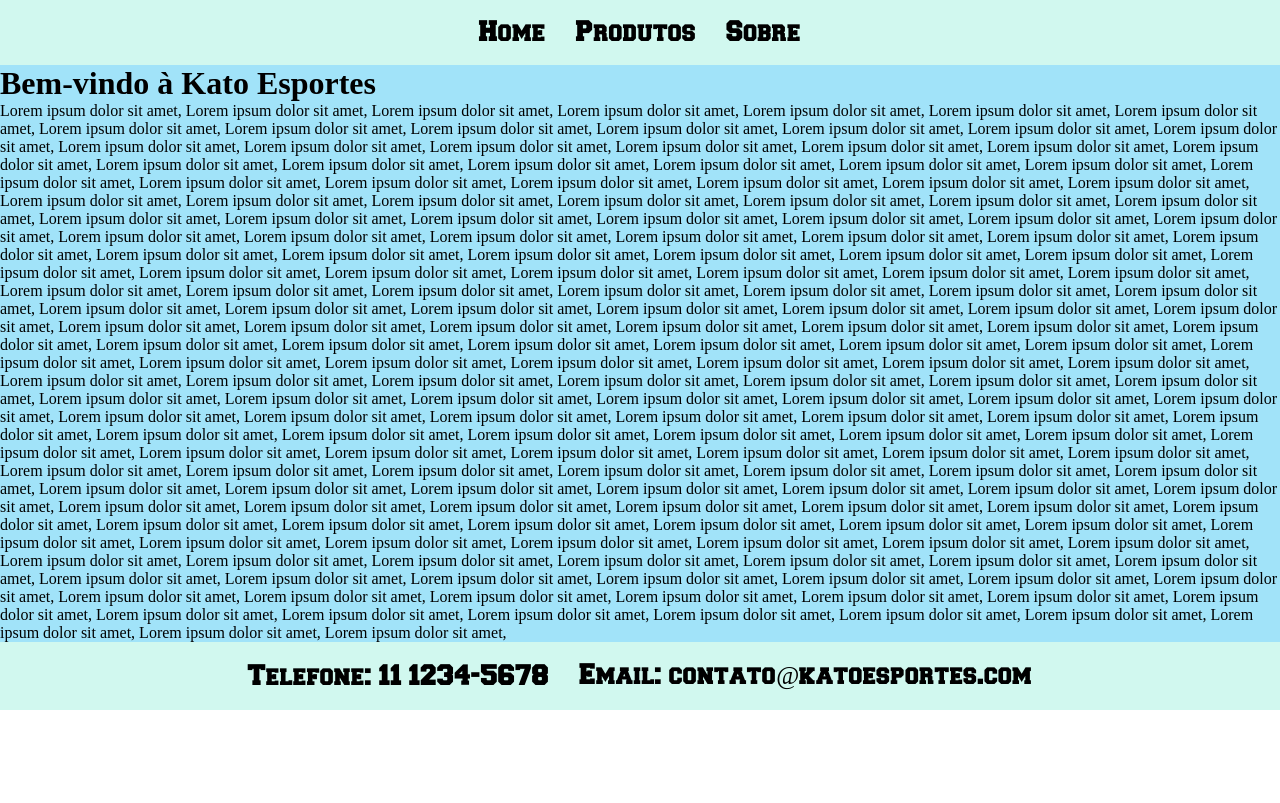
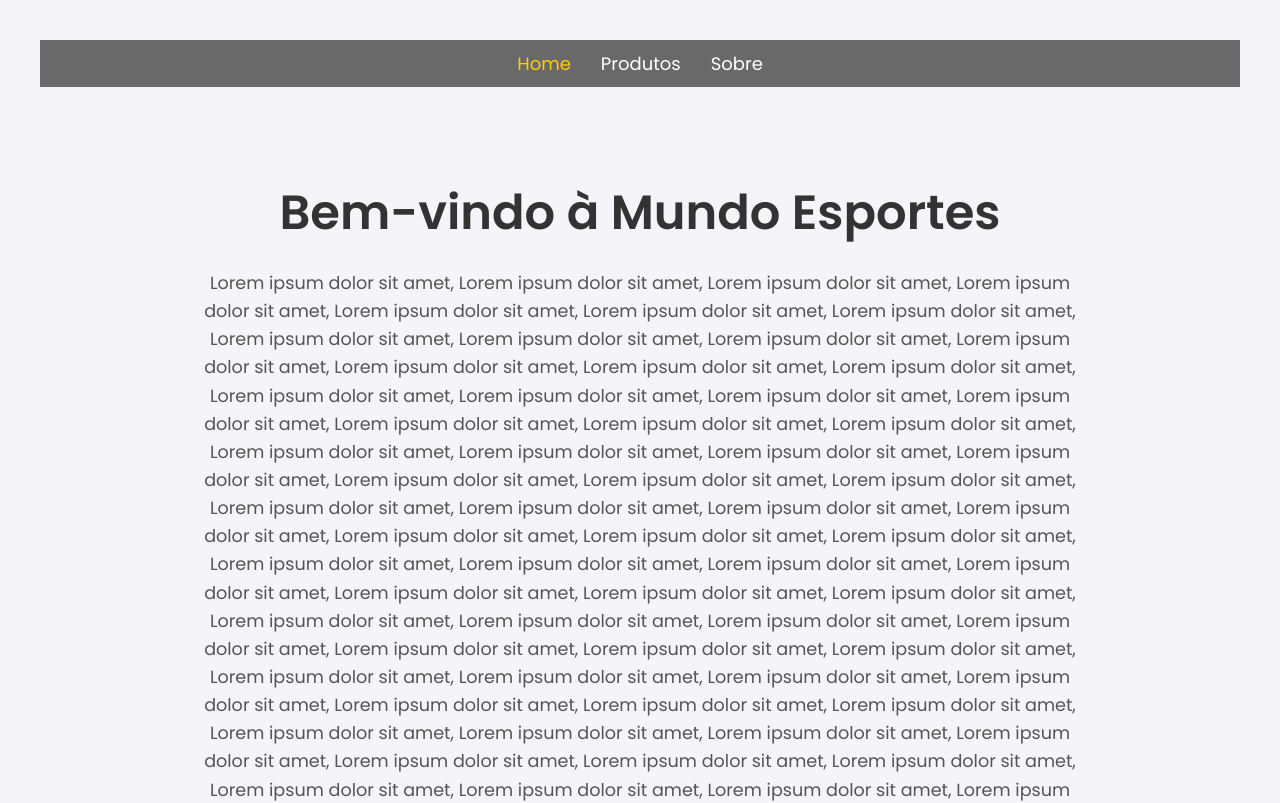
Before and after one commit to GrupoMoskitto/CP4-WebDev-1ESPA2025, a React (Vite) app: page / in a window 1280 px wide. Shown: the top 803 px of the page. Built offline with nearby package versions, Linux system fonts and the light colour scheme.

Commit message:
Ajustando o CSS para melhor aparência]

```diff
--- a/src/components/Footer.jsx
+++ b/src/components/Footer.jsx
@@ -1,11 +1,10 @@
 import "../css/Footer.css"
-
 
 function Footer() {
     return (
       <footer>
         <p>Telefone: 11 1234-5678</p>
-        <p>Email: contato@katoesportes.com</p>
+        <p>Email: contato@mundoesportes.com</p>
       </footer>
     );
   }
--- a/src/components/Home.jsx
+++ b/src/components/Home.jsx
@@ -3,7 +3,7 @@ import "../css/Home.css"
 function Home() {
     return (
       <div>
-        <h1>Bem-vindo à Kato Esportes</h1>
+        <h1>Bem-vindo à Mundo Esportes</h1>
         <p>{"Lorem ipsum dolor sit amet, ".repeat(200)}</p>
       </div>
     );
--- a/src/components/Produtos.jsx
+++ b/src/components/Produtos.jsx
@@ -5,19 +5,19 @@ function Produtos() {
       <div>
         <h1>Produtos</h1>
         <div>
-          <img src="https://via.placeholder.com/150" alt="Produto 1" />
+          <img src="https://picsum.photos/150?random=1" alt="Produto 1" />
           <p>Produto 1</p>
         </div>
         <div>
-          <img src="https://via.placeholder.com/150" alt="Produto 2" />
+          <img src="https://picsum.photos/150/?random=2" alt="Produto 2" />
           <p>Produto 2</p>
         </div>
         <div>
-          <img src="https://via.placeholder.com/150" alt="Produto 3" />
+          <img src="https://picsum.photos/150/?random=3" alt="Produto 3" />
           <p>Produto 3</p>
         </div>
         <div>
-          <img src="https://via.placeholder.com/150" alt="Produto 4" />
+          <img src="https://picsum.photos/150?random=4" alt="Produto 4" />
           <p>Produto 4</p>
         </div>
       </div>
--- a/src/components/Sobre.jsx
+++ b/src/components/Sobre.jsx
@@ -5,7 +5,7 @@ function Sobre() {
     return (
       <div>
         <h1>Sobre Nós</h1>
-        <img src="https://via.placeholder.com/300" alt="Sobre" />
+        <img src="https://picsum.photos/300" alt="Sobre" />
         <p>{"Lorem ipsum dolor sit amet, ".repeat(20)}</p>
       </div>
     );
--- a/src/css/Footer.css
+++ b/src/css/Footer.css
@@ -1,37 +1,28 @@
-*{
+* {
     margin: 0;
     padding: 0;
 }
 
-@font-face {
-    font-family: 'primaria';
-    src: url(../fonts/Freshman.ttf);
-    font-weight: normal;
-    font-style: normal;
+@import url('https://fonts.googleapis.com/css2?family=Poppins:wght@300;400;600&display=swap');
+
+footer {
+    background-color: #969696;
+    font-family: 'Poppins', sans-serif;
+    display: flex;
+    flex-direction: column;
+    justify-content: center;
+    align-items: center;
+    padding: 20px;
+    gap: 10px;
+    text-align: center;
+    position: relative;
+    bottom: 0;
+    width: 100%;
 }
 
-@font-face {
-    font-family: 'secundaria';
-    src: url(../fonts/);
-    font-weight: normal;
-    font-style: normal;
+footer p {
+    font-size: 18px;
+    color: black;
+    margin: 5px 0;
+    text-decoration: none;
 }
-
-
-
-Footer {
-    background-color: #D1F8EF;
-    font-family: "primaria";
-    display: flex;
-    flex-direction: row;
-    justify-content: center;
-    align-items: center;
-    gap: 30px;
-    padding: 20px;
-}
-
-Footer p {
-    text-decoration: none;
-    font-size: 25px;
-    color: black;
-}
--- a/src/css/Home.css
+++ b/src/css/Home.css
@@ -1,26 +1,30 @@
-*{
-    margin: 0;
-    padding: 0;
+@import url('https://fonts.googleapis.com/css2?family=Poppins:wght@300;400;600&display=swap');
+
+body {
+  font-family: 'Poppins', sans-serif;
+  background-color: #f4f4f9;
+  margin: 0;
+  padding: 0;
 }
 
-@font-face {
-    font-family: 'primaria';
-    src: url(../fonts/Freshman.ttf);
-    font-weight: normal;
-    font-style: normal;
+h1 {
+  text-align: center;
+  color: #333;
+  font-size: 3rem;
+  margin-top: 50px;
 }
 
-@font-face {
-    font-family: 'secundaria';
-    src: url(../fonts/);
-    font-weight: normal;
-    font-style: normal;
+p {
+  font-size: 1.1rem;
+  color: #555;
+  line-height: 1.6;
+  margin: 20px 10%;
+  word-wrap: break-word;
 }
 
-
-
-
 div {
-    background-color: #A1E3F9;
-
+  max-width: 1200px;
+  margin: 0 auto;
+  padding: 20px;
+  text-align: center;
 }
--- a/src/css/Nav.css
+++ b/src/css/Nav.css
@@ -1,37 +1,32 @@
-*{
+* {
     margin: 0;
     padding: 0;
 }
 
-@font-face {
-    font-family: 'primaria';
-    src: url(../fonts/Freshman.ttf);
-    font-weight: normal;
-    font-style: normal;
-}
+@import url('https://fonts.googleapis.com/css2?family=Poppins:wght@300;400;600&display=swap');
 
-@font-face {
-    font-family: 'secundaria';
-    src: url(../fonts/);
-    font-weight: normal;
-    font-style: normal;
-}
-
-
-
-Nav {
-    background-color: #D1F8EF;
-    font-family: "primaria";
+nav {
+    background-color: #696969;
+    font-family: 'Poppins', sans-serif;
     display: flex;
-    flex-direction: row;
     justify-content: center;
     align-items: center;
     gap: 30px;
-    padding: 20px;
+    padding: 10px 0;
 }
 
 nav a {
     text-decoration: none;
-    font-size: 25px;
-    color: black;
+    color: white;
+    font-size: 18px;
+    font-weight: 500;
+    transition: color 0.3s ease;
 }
+
+nav a:hover {
+    color: #ffcc00;
+}
+
+nav a.active {
+    color: #ffcc00;
+}
--- a/src/css/Produtos.css
+++ b/src/css/Produtos.css
@@ -1,18 +1,57 @@
-*{
+* {
     margin: 0;
     padding: 0;
 }
 
-@font-face {
-    font-family: 'primaria';
-    src: url(../fonts/Freshman.ttf);
-    font-weight: normal;
-    font-style: normal;
+@import url('https://fonts.googleapis.com/css2?family=Poppins:wght@300;400;600&display=swap');
+
+div {
+    font-family: 'Poppins', sans-serif;
+    padding: 20px;
+    max-width: 1200px;
+    margin: 0 auto;
 }
 
-@font-face {
-    font-family: 'secundaria';
-    src: url(../fonts/);
-    font-weight: normal;
-    font-style: normal;
+h1 {
+    text-align: center;
+    font-size: 3rem;
+    margin-bottom: 40px;
+    color: #333;
 }
+
+div > .produtos-container {
+    display: grid;
+    grid-template-columns: repeat(auto-fill, minmax(250px, 1fr));
+    gap: 20px;
+    justify-items: center;
+}
+
+.produto {
+    width: 100%;
+    max-width: 250px;
+    background-color: #fff;
+    border-radius: 10px;
+    overflow: hidden;
+    box-shadow: 0 4px 10px rgba(0, 0, 0, 0.1);
+    transition: transform 0.3s ease, box-shadow 0.3s ease;
+}
+
+.produto:hover {
+    transform: translateY(-5px);
+    box-shadow: 0 6px 15px rgba(0, 0, 0, 0.15);
+}
+
+.produto img {
+    width: 100%;
+    height: auto;
+    border-bottom: 2px solid #f4f4f4;
+}
+
+.produto p {
+    font-size: 1.2rem;
+    color: #333;
+    padding: 15px;
+    text-align: center;
+    background-color: #f9f9f9;
+    margin: 0;
+}
--- a/src/css/Sobre.css
+++ b/src/css/Sobre.css
@@ -1,19 +1,36 @@
-*{
+* {
     margin: 0;
     padding: 0;
 }
 
+@import url('https://fonts.googleapis.com/css2?family=Poppins:wght@300;400;600&display=swap');
 
-@font-face {
-    font-family: 'primaria';
-    src: url(../fonts/Freshman.ttf);
-    font-weight: normal;
-    font-style: normal;
+div {
+    font-family: 'Poppins', sans-serif;
+    padding: 40px;
+    max-width: 1200px;
+    margin: 0 auto;
+    text-align: center;
 }
 
-@font-face {
-    font-family: 'secundaria';
-    src: url(../fonts/);
-    font-weight: normal;
-    font-style: normal;
+h1 {
+    font-size: 3rem;
+    color: #333;
+    margin-bottom: 20px;
 }
+
+img {
+    max-width: 100%;
+    height: auto;
+    border-radius: 10px;
+    margin-bottom: 30px;
+    box-shadow: 0 4px 12px rgba(0, 0, 0, 0.1);
+
+p {
+    font-size: 1.2rem;
+    color: #555;
+    line-height: 1.8;
+    max-width: 800px;
+    margin: 0 auto;
+    padding: 0 20px;
+}}
```
Also changed, not shown: src/fonts/Freshman.ttf (deleted).
